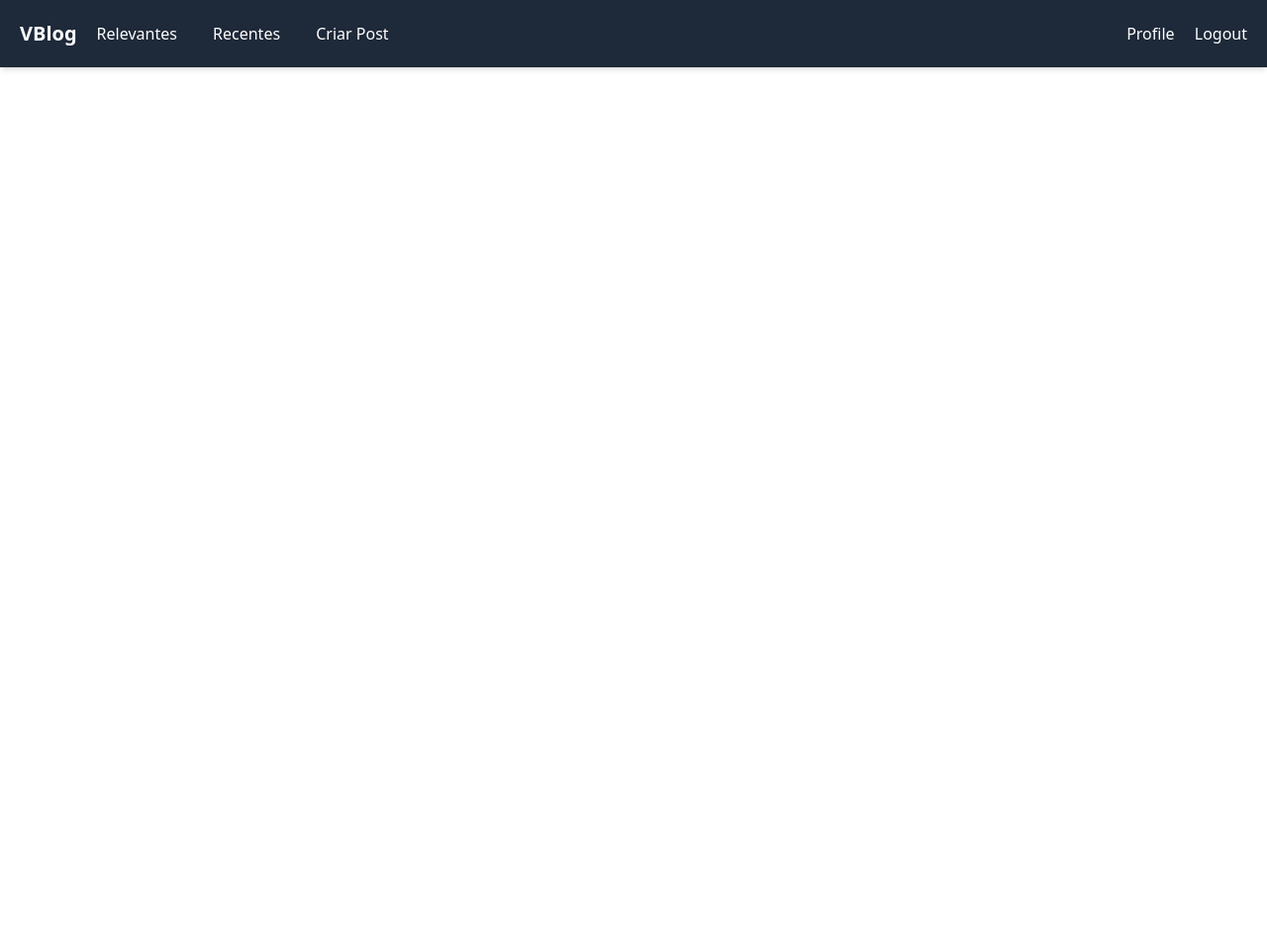
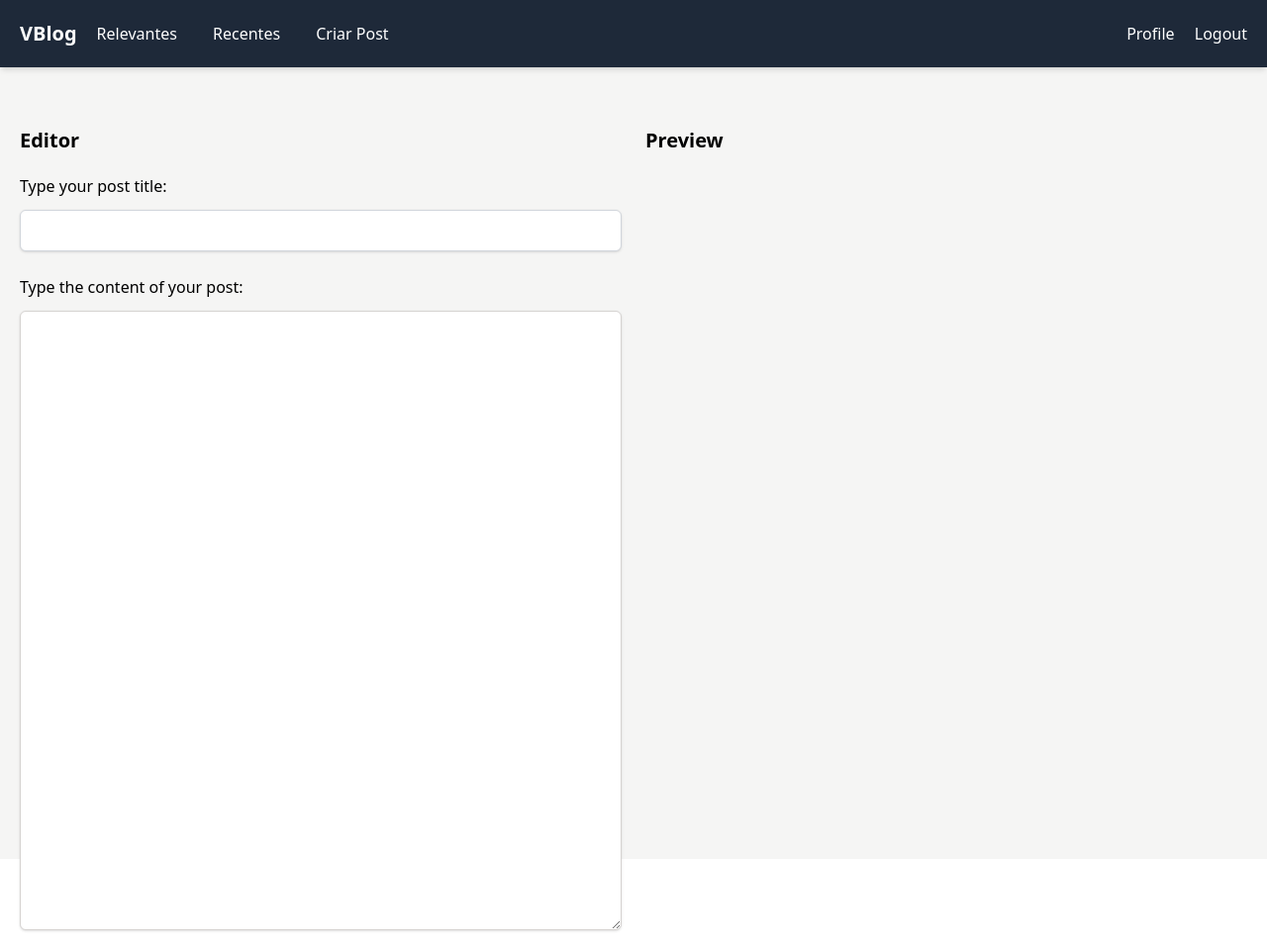
Before and after one commit to VitorMours/VBlog, a Django app: page /create_post in a window 1280 px wide. Shown: the whole page at 99% size. Before the commit the page ends 71 px from the top, so only its background shows below. Run offline with Django 5.2, Linux system fonts and the light colour scheme; the visitor is signed in with stand-in values (Sample User, id 1); some libraries are stand-ins or nearby versions.

Commit message:
Creating the post writing page widget

```diff
--- a/blog/forms.py
+++ b/blog/forms.py
@@ -12,4 +12,4 @@ class LoginForm(forms.Form):
 
 class PostForm(forms.Form):
     title = forms.CharField(required=True, label="Type your post title")
-    content = forms.CharField(required=True, label="Type the content of your post")
+    content = forms.CharField(required=True, label="Type the content of your post", widget=forms.Textarea(attrs={"rows":25}))
--- a/blog/templates/create_post.html
+++ b/blog/templates/create_post.html
@@ -1,9 +1,28 @@
 {% extends 'partials/base.html' %}
+{% load widget_tweaks %}
 
 {% block title %} - Create Post{% endblock %}
 
 {% block content %}
+<main class="bg-stone-100 h-screen w-full">
+    <div class="flex container pt-10 sm:mx-auto p-5 gap-6 w-full">
 
+        <div id="textarea-editor" class="flex-1">
+            <h2 class="text-xl font-bold py-5">Editor</h2>
+            <form class="flex flex-col space-y-6" method="post">
+                {% csrf_token %}
 
-
+                {% for field in form %}
+                    <div class="form-group">
+                        {{ field.label_tag }}
+                        {{ field|add_class:" font-bold shadow-sm p-3 mt-3 w-full border rounded-md border-stone-300 bg-white" }}
+                    </div>
+                {% endfor %}
+            </form>
+        </div>
+        <div id="textarea-preview" class="flex-1">
+            <h2 class="text-xl font-bold py-5">Preview</h2>
+        </div>
+    </div>
+</main>
 {% endblock %}
--- a/blog/views.py
+++ b/blog/views.py
@@ -3,7 +3,7 @@ from django.http import HttpResponse
 from django.contrib.auth import authenticate, get_user_model
 from django.contrib.auth import login as auth_login
 from django.contrib.auth import logout as auth_logout
-from blog.forms import LoginForm, SigninForm
+from blog.forms import LoginForm, PostForm, SigninForm
 from django.contrib import messages
 from django.contrib.auth.decorators import login_required, permission_required
 from blog.models import Post
@@ -113,5 +113,11 @@ def relevants(request):
 
 @login_required(login_url="/login")
 def create_post(request):
+    if request.method == "GET":
+        form = PostForm()
+        return render(request, "create_post.html", {"form" : form })
+
+    elif request.method == "POST":
+        form = PostForm(request.POST)
 
     return render(request, "create_post.html")
```
